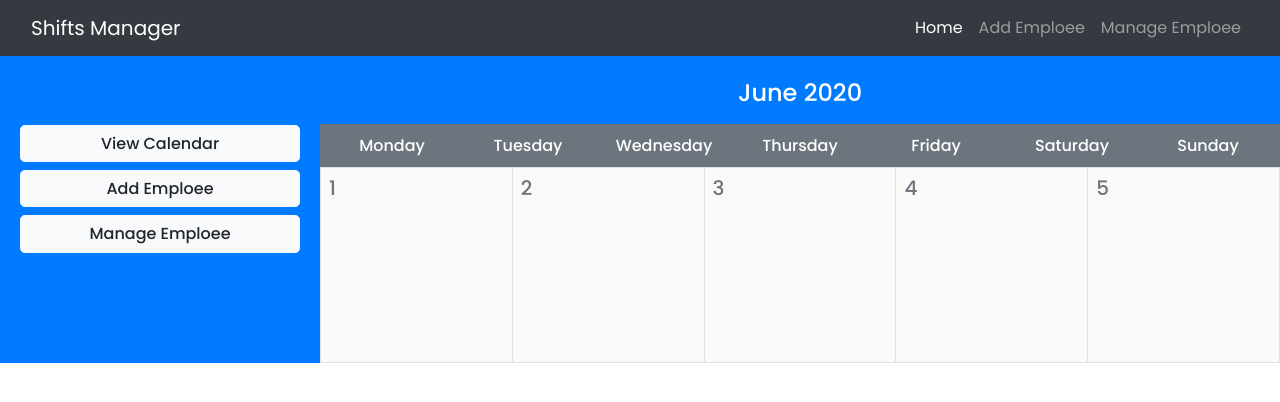
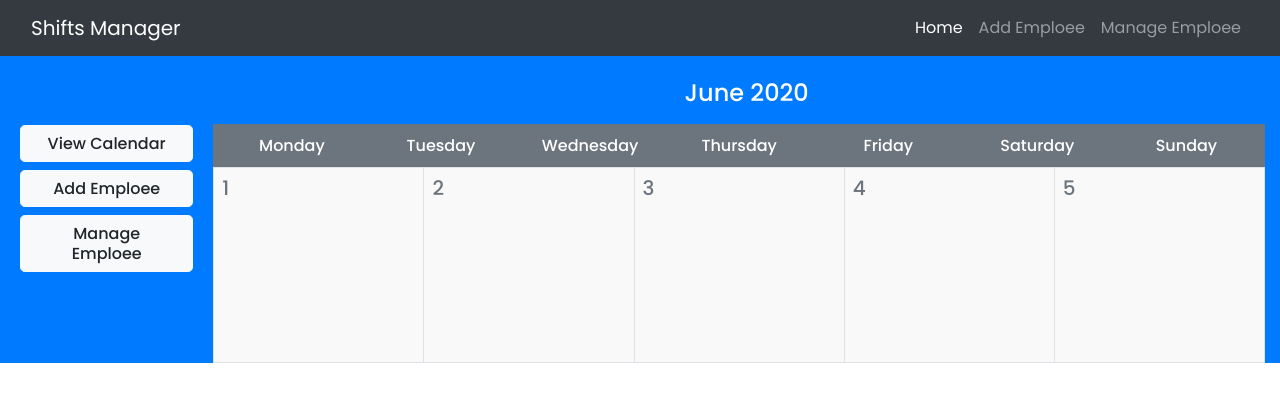
Before and after one commit to iulianpro/shifts-manager, a Flask app: page / in a window 1280 px wide. Shown: the top 402 px of the page. Run offline with Flask 2, Linux system fonts and the light colour scheme; data that the repository does not hold is empty; some libraries are stand-ins or nearby versions.

Commit message:
Added a frame space to right calendar side

```diff
--- a/static/css/style.css
+++ b/static/css/style.css
@@ -15,8 +15,13 @@ body {
     margin-top: 0;
 }
 
-.left-area {
+.left-area,
+.ext-area {
     background-color: #007bff;
+}
+
+.ext-area {
+    width: 15px;
 }
 
 .days {
--- a/templates/base.html
+++ b/templates/base.html
@@ -39,7 +39,7 @@
 
     <section class="container-fluid section-app p-0">
         <div class="row no-gutters">
-            <div class="col-lg-3 left-area">
+            <div class="col-lg-2 left-area">
                 <div class="left-menu">
                     <a type="button" class="btn btn-light btn-lg btn-block" href="{{url_for('get_shifts')}}">
                         <h6 class="m-0">View Calendar</h6>
@@ -52,7 +52,7 @@
                     </a>
                 </div>
             </div>
-            <div class="col-lg-9">
+            <div class="col-lg-10">
                 <div class="row no-gutters">
                     <div class="col right-area">
                         <h4 class="pb-3 pt-4 m-0 bg-calendar-header text-center text-white">June 2020</h4>
@@ -62,6 +62,7 @@
                     <div class="col">
                         {% block module %} {% endblock %}
                     </div>
+                    <div class="ext-area"></div>
                 </div>
             </div>
         </div>
```
